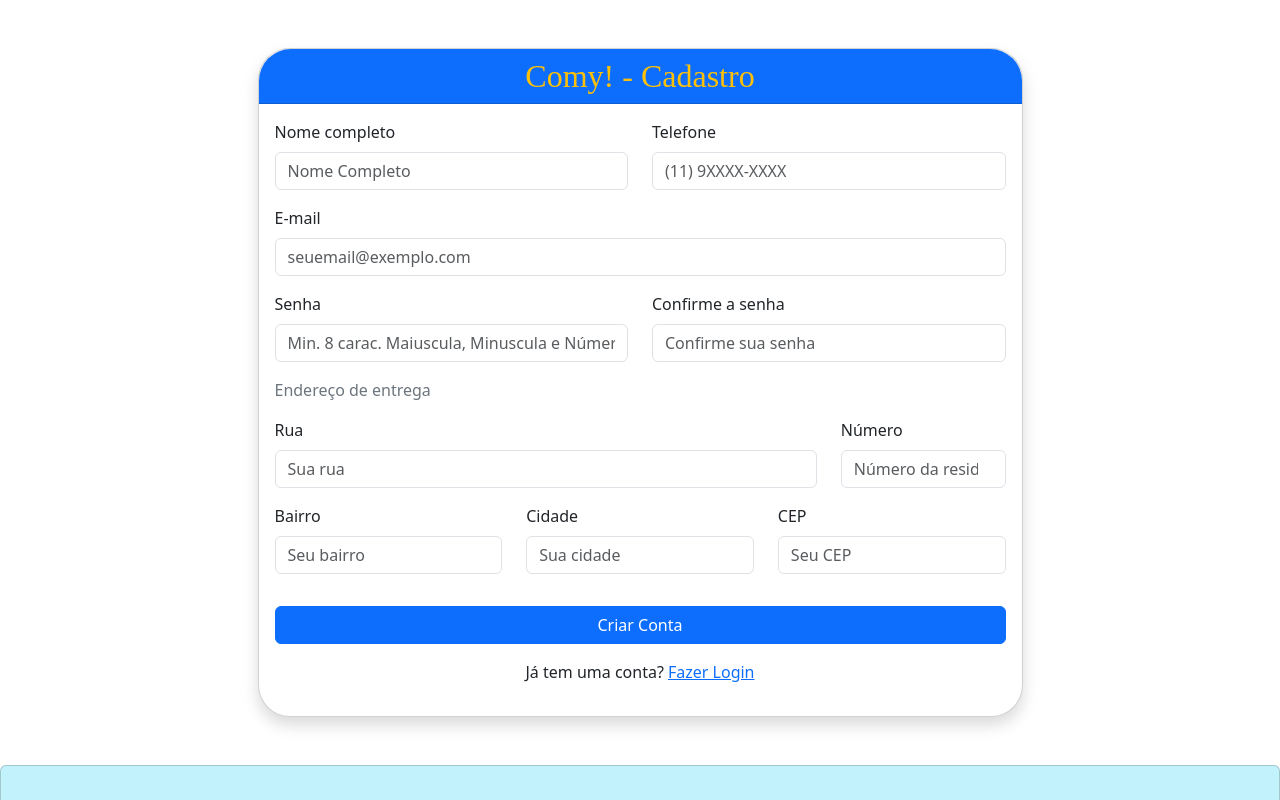
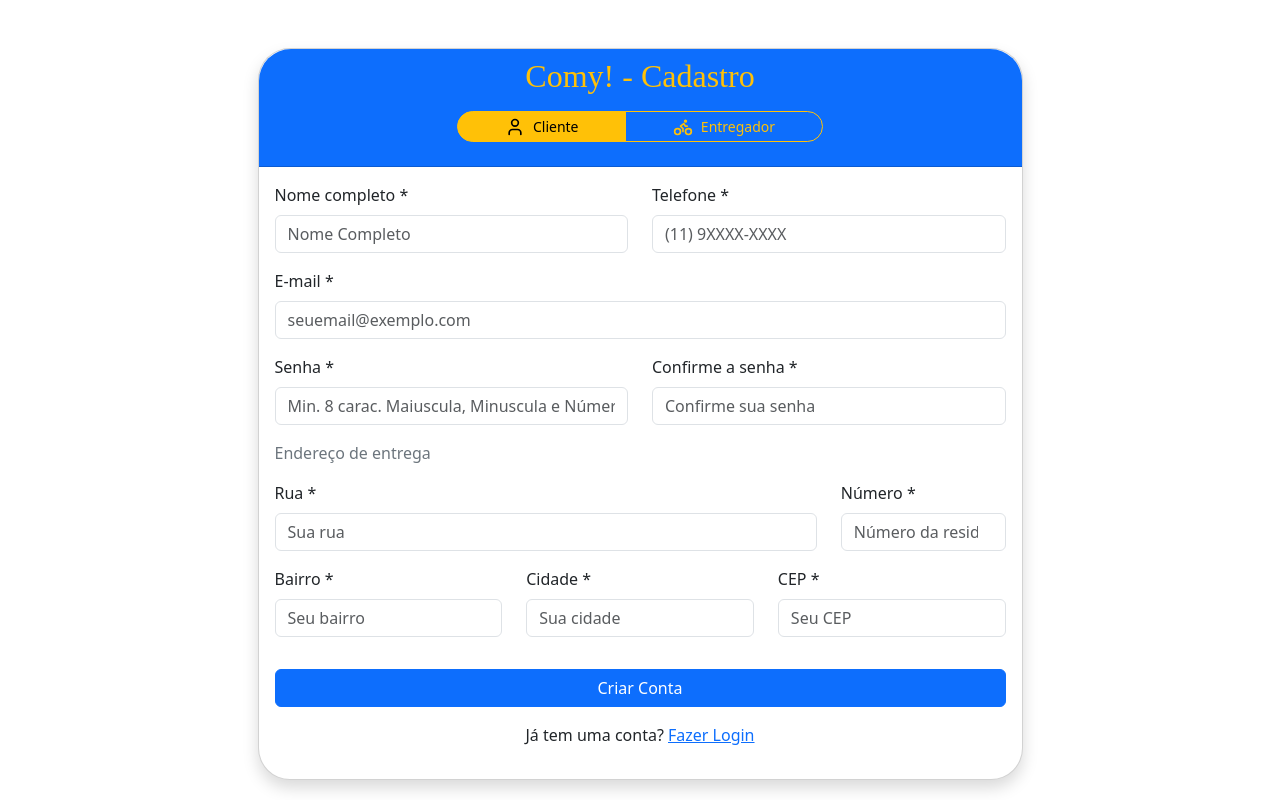
Before and after one commit to comy-delivery/comy-delivery-front, an Angular app: page /cadastro in a window 1280 px wide. Shown: the top 800 px of the page. Built offline with nearby package versions, Linux system fonts and the light colour scheme; a web font is replaced by a local one.

Commit message:
Feat: Cadastro de Entregador e Altura minima da tela

```diff
--- a/src/app/app.html
+++ b/src/app/app.html
@@ -1,7 +1,7 @@
 @if (!isLoginRoute() && !isCadastroRoute() && !isEsqueceuRoute()) {
 <app-navbar />
 }
-
-<router-outlet />
-
+<div class="min-vh-100">
+  <router-outlet />
+</div>
 <app-footer />
--- a/src/app/views/cadastro/cadastro.html
+++ b/src/app/views/cadastro/cadastro.html
@@ -3,7 +3,7 @@
 </style>
 
 <div class="container">
-  <div class="d-flex flex-column align-items-center m-5 ">
+  <div class="d-flex flex-column align-items-center m-5">
     <div class="card shadow w-75 rounded-5">
       <div class="card-header bg-primary text-center text-warning rounded-top-5">
         <h3
@@ -12,74 +12,152 @@
         >
           Comy! - Cadastro
         </h3>
+        <div class="input-group my-3 text-center w-50 mx-auto">
+          <div class="btn-group w-100" role="group">
+            <input
+              [(ngModel)]="opcao"
+              type="radio"
+              class="btn-check"
+              name="options-base"
+              id="option5"
+              value="cliente"
+              autocomplete="off"
+            />
+            <label
+              class="btn btn-outline-warning btn-sm d-flex align-items-center justify-content-center gap-2 rounded-start-5"
+              for="option5"
+            >
+              <svg
+                xmlns="http://www.w3.org/2000/svg"
+                width="20"
+                height="20"
+                viewBox="0 0 24 24"
+                fill="none"
+                stroke="currentColor"
+                stroke-width="2"
+                stroke-linecap="round"
+                stroke-linejoin="round"
+              >
+                <path d="M19 21v-2a4 4 0 0 0-4-4H9a4 4 0 0 0-4 4v2" />
+                <circle cx="12" cy="7" r="4" />
+              </svg>
+              Cliente
+            </label>
+
+            <input
+              [(ngModel)]="opcao"
+              type="radio"
+              class="btn-check"
+              name="options-base"
+              id="option6"
+              value="entregador"
+              autocomplete="off"
+            />
+            <label
+              class="btn btn-outline-warning btn-sm justify-content-center d-flex align-items-center gap-2 rounded-end-5"
+              for="option6"
+            >
+              <svg
+                xmlns="http://www.w3.org/2000/svg"
+                width="20"
+                height="20"
+                viewBox="0 0 24 24"
+                fill="none"
+                stroke="currentColor"
+                stroke-width="2"
+                stroke-linecap="round"
+                stroke-linejoin="round"
+              >
+                <circle cx="18.5" cy="17.5" r="3.5" />
+                <circle cx="5.5" cy="17.5" r="3.5" />
+                <circle cx="15" cy="5" r="1" />
+                <path d="M12 17.5V14l-3-3 4-3 2 3h2" />
+              </svg>
+              Entregador
+            </label>
+          </div>
+        </div>
       </div>
       <div class="card-body">
         <div class="row mb-3">
           <div class="col">
-            <label for="" class="mb-2">Nome completo</label>
+            <label for="" class="mb-2">Nome completo *</label>
             <input
               type="text"
               class="form-control"
               placeholder="Nome Completo"
               aria-label="Nome Completo"
+              required
             />
           </div>
           <div class="col">
-            <label for="" class="mb-2">Telefone</label>
+            <label for="" class="mb-2">Telefone *</label>
             <input
               type="tel"
               class="form-control"
               placeholder="(11) 9XXXX-XXXX"
               aria-label="Telefone"
+              required
             />
           </div>
         </div>
-        <label for="" class="mb-2">E-mail</label>
+        <label for="" class="mb-2">E-mail *</label>
         <input
           type="email"
           class="form-control mb-3"
           placeholder="seuemail@exemplo.com"
           aria-label="Email"
+          required
         />
         <div class="row mb-3">
           <div class="col">
-            <label for="" class="mb-2">Senha</label>
+            <label for="" class="mb-2">Senha *</label>
             <input
               type="password"
               class="form-control"
               placeholder="Min. 8 carac. Maiuscula, Minuscula e Número"
               aria-label="Senha"
+              required
             />
           </div>
           <div class="col">
-            <label for="" class="mb-2">Confirme a senha</label>
+            <label for="" class="mb-2">Confirme a senha *</label>
             <input
               type="password"
               class="form-control"
               placeholder="Confirme sua senha"
               aria-label="Confirme sua senha"
+              required
             />
           </div>
         </div>
+        @if (opcao === 'cliente') {
         <p class="text-secondary">Endereço de entrega</p>
         <div class="row mb-3">
           <div class="col-9">
-            <label for="" class="mb-2">Rua</label>
-            <input type="text" class="form-control" placeholder="Sua rua" aria-label="Sua rua" />
+            <label for="" class="mb-2">Rua *</label>
+            <input
+              type="text"
+              class="form-control"
+              placeholder="Sua rua"
+              aria-label="Sua rua"
+              required
+            />
           </div>
           <div class="col">
-            <label for="" class="mb-2">Número</label>
+            <label for="" class="mb-2">Número *</label>
             <input
               type="number"
               class="form-control"
               placeholder="Número da residência"
               aria-label="Número da residência"
+              required
             />
           </div>
         </div>
         <div class="row mb-3">
           <div class="col">
-            <label for="" class="mb-2">Bairro</label>
+            <label for="" class="mb-2">Bairro *</label>
             <input
               type="text"
               class="form-control"
@@ -88,20 +166,64 @@
             />
           </div>
           <div class="col">
-            <label for="" class="mb-2">Cidade</label>
+            <label for="" class="mb-2">Cidade *</label>
             <input
               type="text"
               class="form-control"
               placeholder="Sua cidade"
               aria-label="Sua cidade"
+              required
             />
           </div>
           <div class="col">
-            <label for="" class="mb-2">CEP</label>
-            <input type="number" class="form-control" placeholder="Seu CEP" aria-label="Seu CE" />
+            <label for="" class="mb-2">CEP *</label>
+            <input
+              type="number"
+              class="form-control"
+              placeholder="Seu CEP"
+              aria-label="Seu CE"
+              required
+            />
           </div>
         </div>
-        <button class="btn btn-primary w-100 mt-3">Criar Conta</button>
+
+        } @else {
+        <p class="text-secondary">Informações de veículo</p>
+        <div class="row g-3">
+          <div class="col-md-4">
+            <label class="form-label">Tipo de Veículo *</label>
+            <select
+              [(ngModel)]="tipoVeiculo"
+              class="form-select"
+              aria-label="Large select example"
+              required
+            >
+              <option selected value="">Selecione</option>
+              <option value="moto">Moto</option>
+              <option value="carro">Carro</option>
+              <option value="bicicleta">Bicicleta</option>
+            </select>
+          </div>
+
+          @if (tipoVeiculo === 'carro' || tipoVeiculo === 'moto') {
+          <div class="col-md-4">
+            <label class="form-label">Placa *</label>
+            <input class="form-control" placeholder="ABC-1234" required />
+          </div>
+          } @else {
+          <div class="col-md-4">
+            <label class="form-label">Placa</label>
+            <input class="form-control" placeholder="N/A" disabled />
+          </div>
+          }
+
+          <div class="col-md-4">
+            <label class="form-label">Modelo</label>
+            <input class="form-control" placeholder="Honda CG 160" />
+          </div>
+        </div>
+        }
+        <button class="btn btn-primary w-100 mt-3" type="submit">Criar Conta</button>
         <p class="text-center mt-3">Já tem uma conta? <a routerLink="/login">Fazer Login</a></p>
       </div>
     </div>
--- a/src/app/views/cadastro/cadastro.ts
+++ b/src/app/views/cadastro/cadastro.ts
@@ -1,10 +1,14 @@
 import { Component } from '@angular/core';
 import { RouterLink } from '@angular/router';
+import { FormsModule } from '@angular/forms';
 
 @Component({
   selector: 'app-cadastro',
-  imports: [RouterLink],
+  imports: [RouterLink, FormsModule],
   templateUrl: './cadastro.html',
   styleUrl: './cadastro.scss',
 })
-export class Cadastro {}
+export class Cadastro {
+  protected opcao: string = 'cliente';
+  protected tipoVeiculo: string = '';
+}
```
